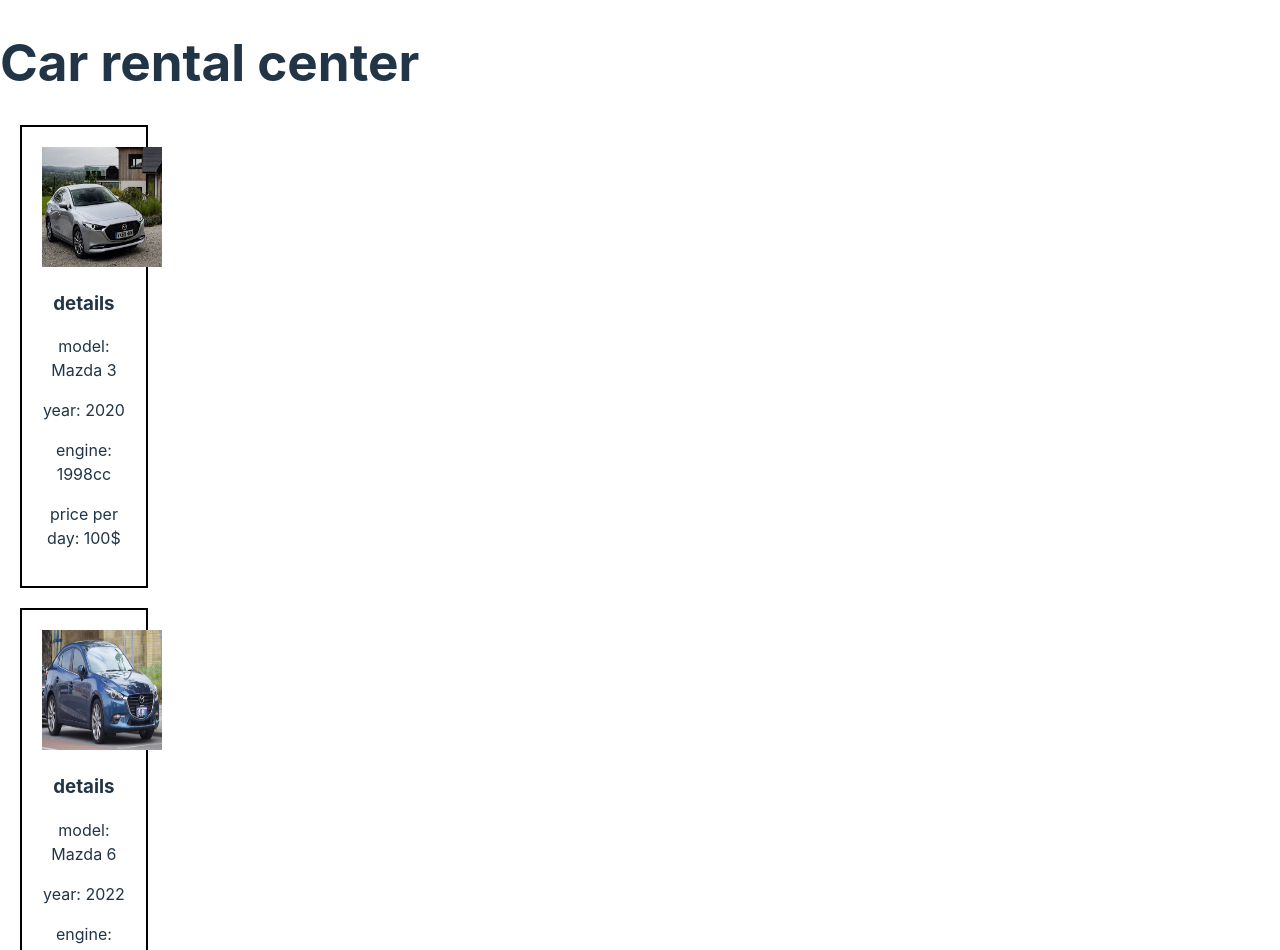
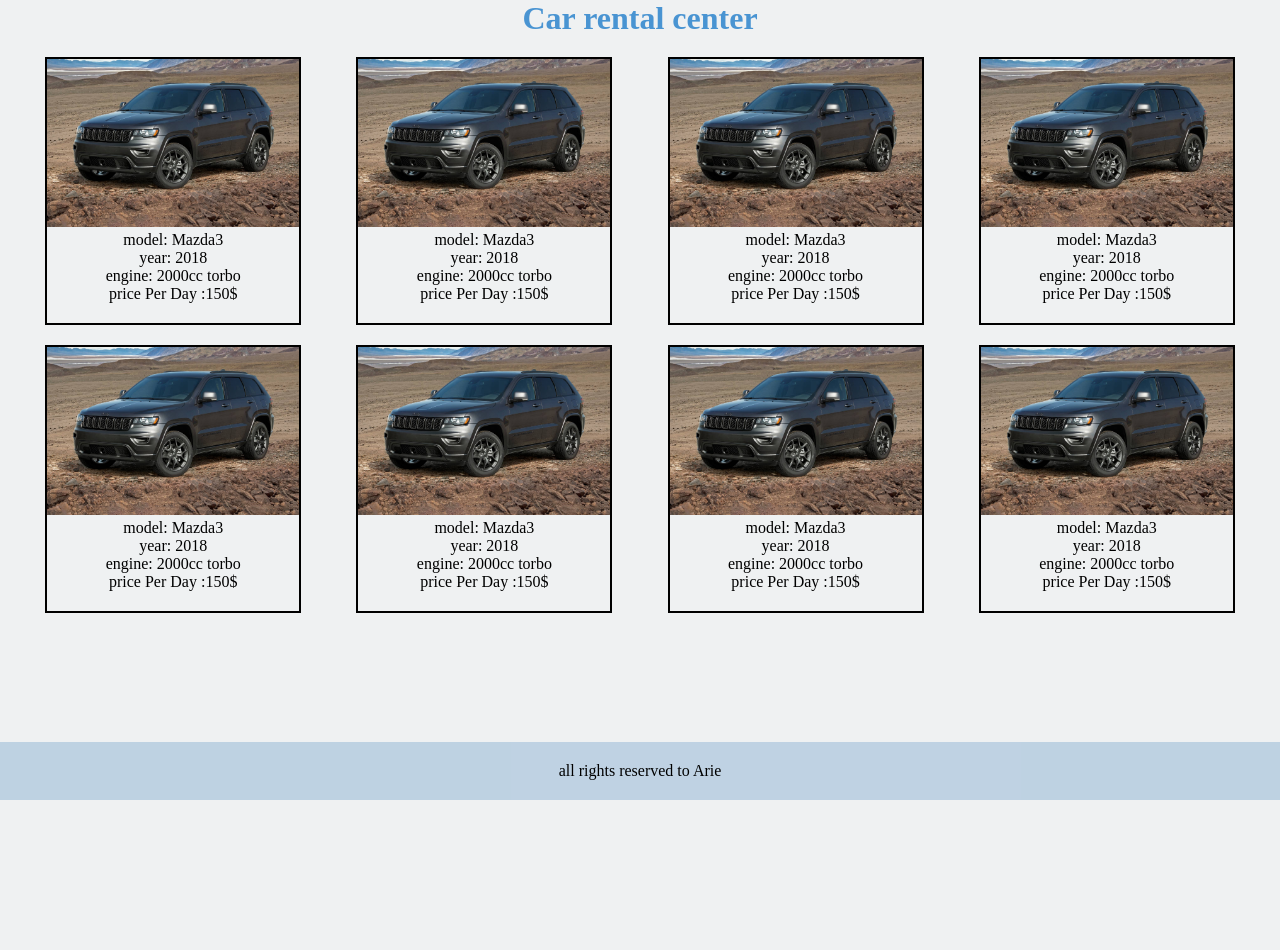
Before and after one commit to Arieysc62003/rent-car, a React (Vite) app: page / in a window 1280 px wide. Shown: the top 950 px of the page. After the commit the page ends 800 px from the top, so only its background shows below. Built offline with nearby package versions, Linux system fonts and the light colour scheme.

Commit message:
Visibility of the page is visual

```diff
--- a/src/App.css
+++ b/src/App.css
@@ -1,10 +1,13 @@
+* {
+  box-sizing: border-box;
+  margin: 0;
+  padding: 0;
+}
+body {
+  background-color: rgba(211, 216, 219, 0.341);
+}
 .header {
+  padding-bottom: 10px;
   text-align: center;
+  color: rgb(73, 148, 210);
 }
-.card {
-  border: 2px black solid;
-  width: 20%;
-  text-align: center;
-  margin: 20px;
-  padding: 20px;
-}
--- a/src/App.jsx
+++ b/src/App.jsx
@@ -1,7 +1,9 @@
 import React from "react";
-import Header from "./components/header";
+import ReactDOM from "react-dom/client";
+import Header from "./components/Header";
+import Home from "./Pages/Home";
+import Footer from "./components/Footer";
 import "./App.css";
-import Home from "./Pages/Home";
 function App() {
   return (
     <div>
@@ -12,7 +14,9 @@
         {/* I need to create a component that will move me between the pages when clicked */}
         <Home />
       </main>
-      <footer></footer>
+      <footer>
+        <Footer />
+      </footer>
     </div>
   );
 }
--- a/src/Pages/Home.jsx
+++ b/src/Pages/Home.jsx
@@ -1,10 +1,11 @@
 import React from "react";
 import Cars from "../components/Cars/Cars";
+
 const Home = () => {
   return (
-    <>
+    <div>
       <Cars />
-    </>
+    </div>
   );
 };
 
--- /dev/null
+++ b/src/components/Cars/CarSingle.jsx
@@ -0,0 +1,23 @@
+import React from "react";
+import ReactDOM from "react-dom/client";
+
+const CONTAINER = {
+  color: "bluck",
+  border: "2px black solid",
+  width: "20%",
+  textAlign: "center",
+  margin: "10px",
+  padding: "20px 0px",
+  paddingTop: "0",
+};
+
+const CarSingle = ({ car }) => (
+  <div style={CONTAINER}>
+    <img src={car.img} alt="jeep" width={"100%"} />
+    <p>{car.model}</p>
+    <p>{car.year}</p>
+    <p>{car.engine}</p>
+    <p>{car.pricePerDay}</p>
+  </div>
+);
+export default CarSingle;
--- a/src/components/Cars/Cars.jsx
+++ b/src/components/Cars/Cars.jsx
@@ -1,15 +1,89 @@
-import React from "react";
-import Card1 from "./card1";
-import Card2 from "./card2";
-import Card3 from "./card3";
+import React, { useState } from "react";
+import ReactDOM from "react-dom/client";
+import CarSingle from "./carSingle";
+
+let all = [
+  {
+    id: 1,
+    model: " model: Mazda3",
+    img: "pictures/Jeep.jpg",
+    year: "year: 2018",
+    engine: " engine: 2000cc torbo",
+    pricePerDay: "price Per Day :150$ ",
+  },
+  {
+    id: 2,
+    model: " model: Mazda3",
+    img: "pictures/Jeep.jpg",
+    year: "year: 2018",
+    engine: " engine: 2000cc torbo",
+    pricePerDay: "price Per Day :150$ ",
+  },
+  {
+    id: 3,
+    model: " model: Mazda3",
+    img: "pictures/Jeep.jpg",
+    year: "year: 2018",
+    engine: " engine: 2000cc torbo",
+    pricePerDay: "price Per Day :150$ ",
+  },
+  {
+    id: 4,
+    model: " model: Mazda3",
+    img: "pictures/Jeep.jpg",
+    year: "year: 2018",
+    engine: " engine: 2000cc torbo",
+    pricePerDay: "price Per Day :150$ ",
+  },
+  {
+    id: 5,
+    model: " model: Mazda3",
+    img: "pictures/Jeep.jpg",
+    year: "year: 2018",
+    engine: " engine: 2000cc torbo",
+    pricePerDay: "price Per Day :150$ ",
+  },
+  {
+    id: 6,
+    model: " model: Mazda3",
+    img: "pictures/Jeep.jpg",
+    year: "year: 2018",
+    engine: " engine: 2000cc torbo",
+    pricePerDay: "price Per Day :150$ ",
+  },
+  {
+    id: 7,
+    model: " model: Mazda3",
+    img: "pictures/Jeep.jpg",
+    year: "year: 2018",
+    engine: " engine: 2000cc torbo",
+    pricePerDay: "price Per Day :150$ ",
+  },
+  {
+    id: 8,
+    model: " model: Mazda3",
+    img: "pictures/Jeep.jpg",
+    year: "year: 2018",
+    engine: " engine: 2000cc torbo",
+    pricePerDay: "price Per Day :150$ ",
+  },
+];
+const container = {
+  display: "flex",
+  flexDirection: "row",
+  flexWrap: "wrap",
+  justifyContent: "space-evenly",
+};
 
 const Cars = () => {
+  const [cars, setCars] = useState(all);
+
   return (
-    <>
-      <Card1 />
-      <Card2 />
-      <Card3 />
-    </>
+    <div style={container}>
+      {cars.map((a) => (
+        <CarSingle key={a.id} car={a} />
+      ))}
+    </div>
   );
 };
 
--- a/src/components/Cars/card1.jsx
+++ /dev/null
@@ -1,25 +0,0 @@
-import React from "react";
-import ReactDOM from "react-dom/client";
-
-function Card1() {
-  return (
-    <div className="card">
-      <img
-        src="pictures/Mazda3.jpg"
-        alt={"Mazda 3"}
-        height={"120px"}
-        width={"120px"}
-      />
-      <div className="details">
-        <h3>details</h3>
-
-        <p>model: Mazda 3 </p>
-        <p>year: 2020 </p>
-        <p>engine: 1998cc </p>
-        <p>price per day: 100$ </p>
-      </div>
-    </div>
-  );
-}
-
-export default Card1;
--- a/src/components/Cars/card2.jsx
+++ /dev/null
@@ -1,26 +0,0 @@
-import React from "react";
-import ReactDOM from "react-dom/client";
-// import aaa.jpg from "./picture/aaa.jpg";
-
-function Card2() {
-  return (
-    <div className="card">
-      <img
-        src="pictures/aaa.jpg"
-        alt={"Mazda 6"}
-        height={"120px"}
-        width={"120px"}
-      />
-      <div className="details">
-        <h3>details</h3>
-
-        <p>model: Mazda 6 </p>
-        <p>year: 2022 </p>
-        <p>engine: 2500cc </p>
-        <p>price per day: 120$</p>
-      </div>
-    </div>
-  );
-}
-
-export default Card2;
--- a/src/components/Cars/card3.jsx
+++ /dev/null
@@ -1,26 +0,0 @@
-import React from "react";
-import ReactDOM from "react-dom/client";
-// import aaa.jpg from "./picture/aaa.jpg";
-
-function Card3() {
-  return (
-    <div className="card">
-      <img
-        src="pictures/Jeep.jpg"
-        alt={"Jeep"}
-        height={"120px"}
-        width={"120px"}
-      />
-      <div className="details">
-        <h3>details</h3>
-
-        <p>model: Jeep </p>
-        <p>year: 2018 </p>
-        <p>engine: 2000cc torbo</p>
-        <p>price per day: 150$ </p>
-      </div>
-    </div>
-  );
-}
-
-export default Card3;
--- /dev/null
+++ b/src/components/Footer.jsx
@@ -0,0 +1,19 @@
+import React from "react";
+import ReactDOM from "react-dom/client";
+const Sfooter = {
+  position: "fixed",
+  bottom: "0px",
+  width: "100%",
+  textAlign: "center",
+  backgroundColor: "rgba(148, 184, 214, 0.532)",
+  padding: "20px",
+};
+const Footer = (props) => {
+  return (
+    <div style={Sfooter}>
+      <p>all rights reserved to Arie </p>
+    </div>
+  );
+};
+
+export default Footer;
--- a/src/index.css
+++ b/src/index.css
@@ -1,4 +1,4 @@
-:root {
+/* :root {
   font-family: Inter, Avenir, Helvetica, Arial, sans-serif;
   font-size: 16px;
   line-height: 24px;
@@ -67,4 +67,4 @@
   button {
     background-color: #f9f9f9;
   }
-}
+} */
```
